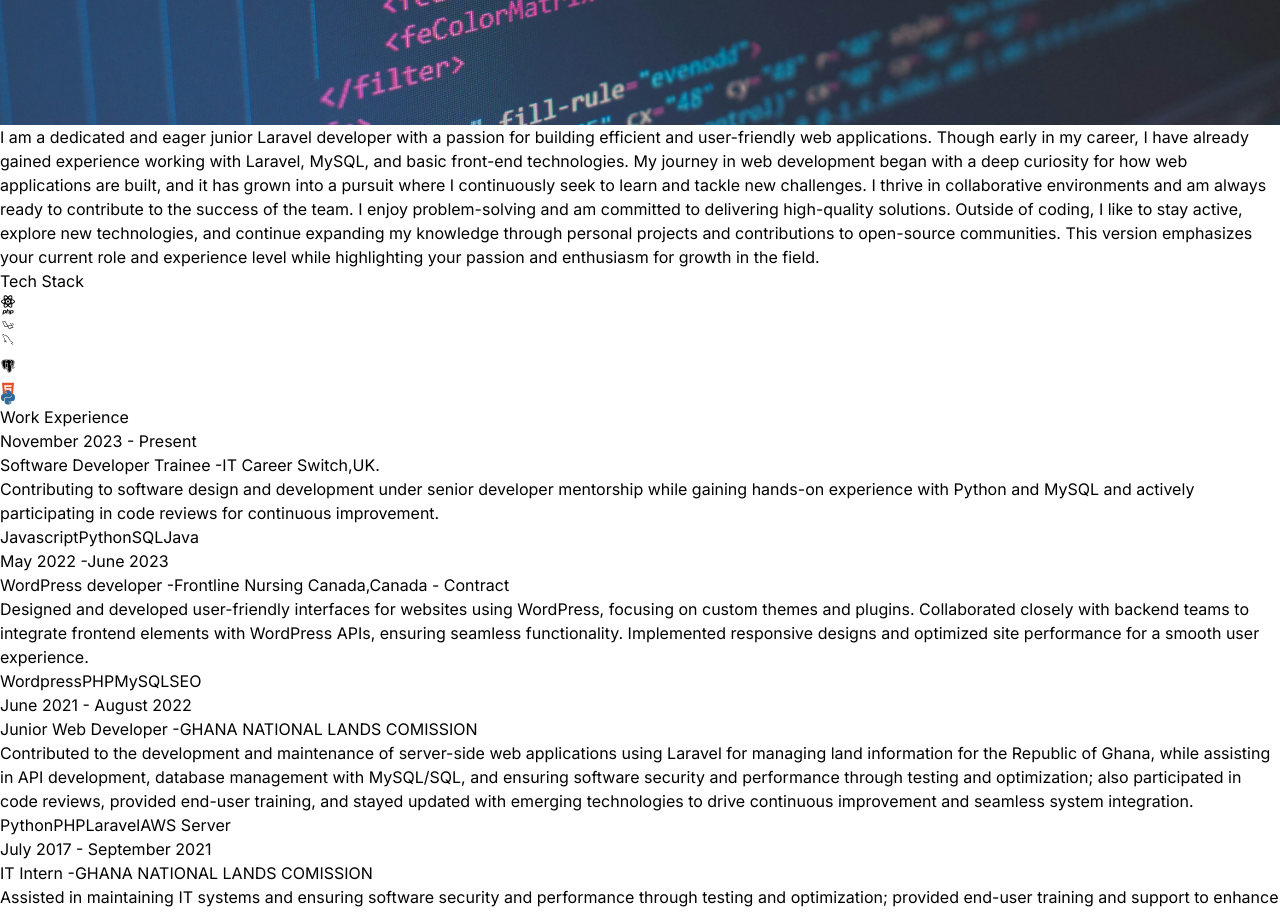
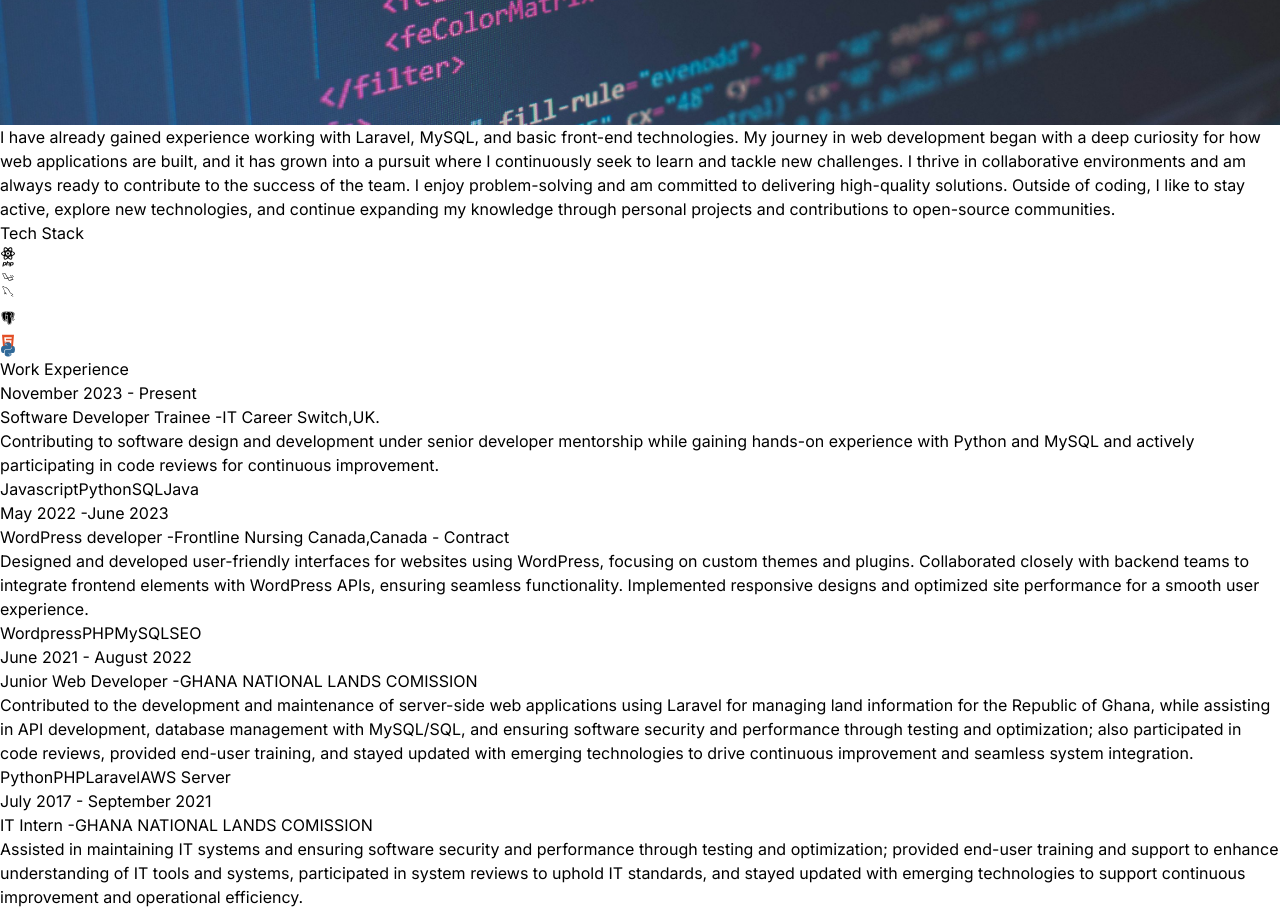
Before and after one commit to Williamsasante/react_portfolio, a React (Vite) app: page / in a window 1280 px wide. Shown: the part 1420-2332 px from the top of the page. Built offline with nearby package versions, Linux system fonts and the light colour scheme.

Commit message:
projects

```diff
--- a/src/constants/index.js
+++ b/src/constants/index.js
@@ -5,11 +5,11 @@ import project4 from "../assets/projects/project-4.jpg";
 
 export const HERO_CONTENT = `I am an enthusiastic junior developer with experience in PHP Laravel and Python, eager to build and maintain high-quality web applications. My hands-on experience has allowed me to develop a solid foundation in backend development, and I am committed to continuously expanding my skills. My goal is to contribute to the creation of efficient, scalable solutions that enhance user experiences and support business objectives.`;
 
-export const ABOUT_TEXT = `I am a dedicated and eager junior Laravel developer with a passion for building efficient and user-friendly web applications. Though early in my career, I have already gained experience working with Laravel, MySQL, and basic front-end technologies. My journey in web development began with a deep curiosity for how web applications are built, and it has grown into a pursuit where I continuously seek to learn and tackle new challenges.
+export const ABOUT_TEXT = `I have already gained experience working with Laravel, MySQL, and basic front-end technologies. My journey in web development began with a deep curiosity for how web applications are built, and it has grown into a pursuit where I continuously seek to learn and tackle new challenges.
 
 I thrive in collaborative environments and am always ready to contribute to the success of the team. I enjoy problem-solving and am committed to delivering high-quality solutions. Outside of coding, I like to stay active, explore new technologies, and continue expanding my knowledge through personal projects and contributions to open-source communities.
 
-This version emphasizes your current role and experience level while highlighting your passion and enthusiasm for growth in the field.`;
+`;
 
 export const EXPERIENCES = [
   {
```
